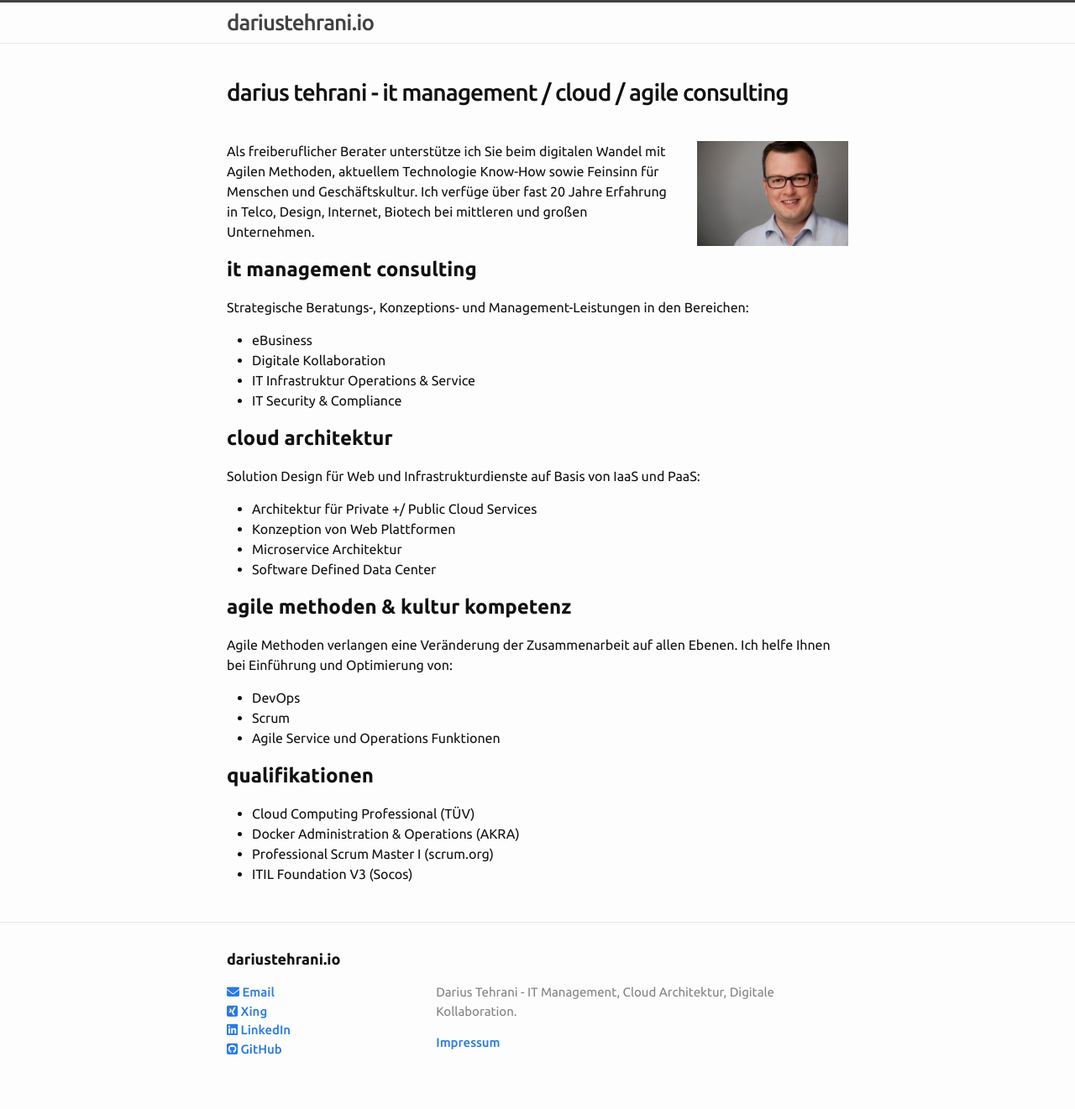
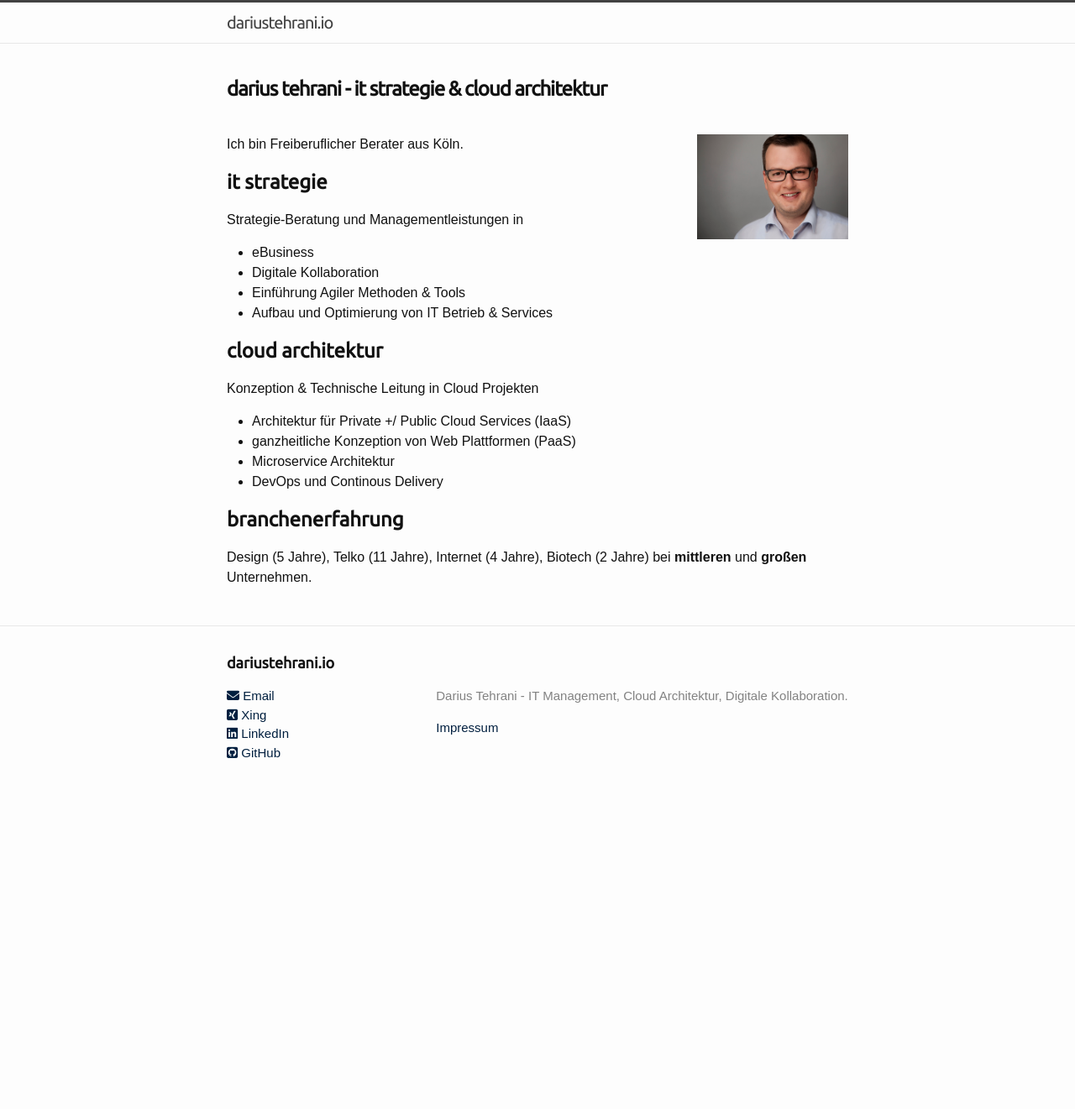
Before and after one commit to datadarius/darius.github.io, a Jekyll site: the page built from index.md, in a window 1280 px wide. Shown: the whole page at 84% size. Built offline with Jekyll 4.4.1, drawn with Linux system fonts in a browser that asks for light colours; nearby versions of some CDN libraries; some web fonts are replaced; after the commit the page ends 968 px from its top, so only the background shows below that.

Commit message:
vereinfachungen

```diff
--- a/_includes/head.html
+++ b/_includes/head.html
@@ -6,7 +6,7 @@
   <title>{% if page.title %}{{ page.title | escape }}{% else %}{{ site.title | escape }}{% endif %}</title>
   <meta name="description" content="{{ page.excerpt | default: site.description | strip_html | normalize_whitespace | truncate: 160 | escape }}">
   <link rel="stylesheet" href="{{ "/assets/main.css" | relative_url }}">
-  <link href="https://fonts.googleapis.com/css?family=Ubuntu:400,500,700" rel="stylesheet">
+  <link href="https://fonts.googleapis.com/css?family=Ubuntu|Osswald" rel="stylesheet">
   <script src="https://use.fontawesome.com/e8f914a8e6.js"></script>
   <link rel="canonical" href="{{ page.url | replace:'index.html','' | absolute_url }}">
   <link rel="alternate" type="application/rss+xml" title="{{ site.title | escape }}" href="{{ "/feed.xml" | relative_url }}">
--- a/_includes/header.html
+++ b/_includes/header.html
@@ -17,7 +17,7 @@
         {% for my_page in site.pages %}
         {% unless my_page.exclude %}
           {% if my_page.title %}
-          <a class="page-link" href="{{ my_page.url | relative_url }}">{{ my_page.title | escape }}</a>
+          <a class="site-link" href="{{ my_page.url | relative_url }}">{{ my_site.title | escape }}</a>
           {% endif %}
               {% endunless %}
 
--- a/_sass/minima.scss
+++ b/_sass/minima.scss
@@ -1,10 +1,11 @@
 // Define defaults for each variable.
 
-$base-font-family: 'Ubuntu', sans-serif;
-$base-font-size:   16px !default;
-$base-font-weight: 400 !default;
+$base-font-family-headings: 'Ubuntu', sans-serif;
+$base-font-family: 'Osswald', sans-serif;
+$base-font-size:   18px !default;
+$base-font-weight: 500 !default;
 $small-font-size:  $base-font-size * 0.875 !default;
-$base-line-height: 1.5 !default;
+$base-line-height: 1 !default;
 
 $spacing-unit:     30px !default;
 
--- a/_sass/minima/_base.scss
+++ b/_sass/minima/_base.scss
@@ -96,6 +96,7 @@
  * Headings
  */
 h1, h2, h3, h4, h5, h6 {
+   font-family: $base-font-family-headings;
    font-weight: 700;
 //  font-weight: $base-font-weight;
   text-transform: lowercase;
@@ -107,17 +108,18 @@
  * Links
  */
 a {
-  color: $brand-color;
+   color: #001f3f;
   text-decoration: none;
   font-weight: 500;
 
   &:visited {
-    color: darken($brand-color, 15%);
-  }
+    color: black;
+      }
 
   &:hover {
     color: $text-color;
   }
+
 }
 
 
--- a/_sass/minima/_layout.scss
+++ b/_sass/minima/_layout.scss
@@ -3,7 +3,6 @@
  */
 .site-header {
   border-top: 3px solid $grey-color-dark;
-  background-color: xrgba(0,0,0,.8);
   border-bottom: 1px solid $grey-color-light;
   min-height: 48px;
   // Positioning context for the mobile navigation icon
@@ -11,7 +10,8 @@
 }
 
 .site-title {
-  font-size: 26px;
+  font-family: $base-font-family-headings;
+  font-size: 20px;
   font-weight: 500;
   line-height: 48px;
   letter-spacing: -1px;
@@ -203,12 +203,12 @@
 }
 
 .post-title {
-  font-size: 28px;
-  font-weight: 500;
+  font-size: 24px;
+  font-weight: 700;
   letter-spacing: -1px;
   line-height: 2;
   @include media-query($on-laptop) {
-    font-size: 20px;
+    font-size: 24px;
 
   }
 }
--- a/index.md
+++ b/index.md
@@ -1,39 +1,27 @@
 ---
-title: Darius Tehrani - IT Management / Cloud / Agile Consulting
+title: Darius Tehrani - IT Strategie & Cloud Architektur
 layout: home
 permalink: "/"
 exclude: 'true'
 ---
 
-![profile-pic](/assets/dt-image.jpg)Als freiberuflicher Berater unterstütze ich Sie beim digitalen Wandel mit Agilen Methoden, aktuellem Technologie Know-How sowie Feinsinn für Menschen und Geschäftskultur.  Ich verfüge über fast 20 Jahre Erfahrung in Telco, Design, Internet, Biotech bei mittleren und großen Unternehmen.
+Ich bin Freiberuflicher Berater aus Köln. ![profile-pic](/assets/dt-image.jpg)
 
 
-##  IT Management Consulting
-Strategische Beratungs-, Konzeptions- und Management-Leistungen in den Bereichen:
-
+## IT Strategie
+Strategie-Beratung  und Managementleistungen in
 * eBusiness
 * Digitale Kollaboration
-* IT Infrastruktur Operations & Service
-* IT Security & Compliance
+* Einführung Agiler Methoden & Tools
+* Aufbau und Optimierung von IT Betrieb &  Services
 
 ## Cloud Architektur
-Solution Design für Web und Infrastrukturdienste auf Basis von IaaS und PaaS:
+Konzeption & Technische Leitung in Cloud Projekten
+* Architektur für Private +/ Public Cloud Services (IaaS)
+* ganzheitliche Konzeption von Web Plattformen (PaaS)
+* Microservice Architektur
+* DevOps und Continous Delivery
 
-* Architektur für Private +/ Public Cloud Services
-* Konzeption von Web Plattformen
-* Microservice Architektur
-* Software Defined Data Center
 
-## Agile Methoden & Kultur Kompetenz
-Agile Methoden verlangen eine Veränderung der Zusammenarbeit auf allen Ebenen. Ich helfe Ihnen bei Einführung und Optimierung von:
-
-* DevOps
-* Scrum
-* Agile Service und Operations Funktionen
-
-## Qualifikationen
-
-* Cloud Computing Professional (TÜV)
-* Docker Administration & Operations (AKRA)
-* Professional Scrum Master I (scrum.org)
-* ITIL  Foundation V3 (Socos)
+## Branchenerfahrung
+Design (5 Jahre), Telko (11 Jahre), Internet (4 Jahre), Biotech  (2 Jahre) bei **mittleren** und **großen** Unternehmen.
```
Also changed, not shown: README.md.
